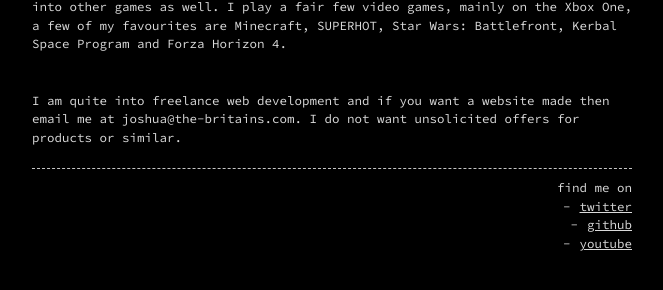
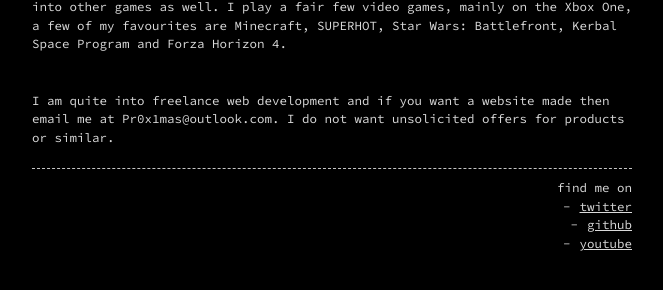
Before and after one commit to HyperHamster535/HyperHamster535.github.io, a Jekyll site: the page built from about.md, in a window 1280 px wide. Shown: the part 291-581 px from the top of the page, without its empty margins (308-971 px from the left). Built offline with Jekyll 4.4.1, drawn with Linux system fonts in a browser that asks for light colours.

Commit message:
Update about.md

```diff
--- a/about.md
+++ b/about.md
@@ -16,4 +16,4 @@ I learned programming with Scratch, and I mainly use Python and HTML. I've also
 
 <br><br>
 
-I am quite into freelance web development and if you want a website made then email me at joshua@the-britains.com. I do not want unsolicited offers for products or similar.
+I am quite into freelance web development and if you want a website made then email me at Pr0x1mas@outlook.com. I do not want unsolicited offers for products or similar.
```
